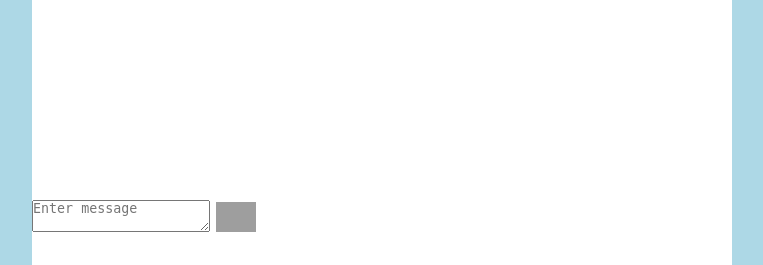
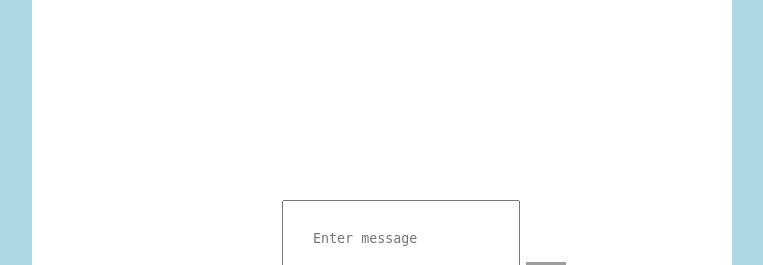
Before and after one commit to YomnaElmousalami/recipe-generator, a Flask app: page / in a window 1280 px wide. Shown: the part 736-1001 px from the top of the page, without its empty margins (48-811 px from the left). Run offline with Flask 3, Linux system fonts and the light colour scheme; grey boxes are pictures that could not be loaded.

Commit message:
css styling for scrolling

```diff
--- a/static/style.css
+++ b/static/style.css
@@ -33,17 +33,13 @@ body{
   max-width: 100px;
 }
 
-.send_logo img{
-  max-width: 40px;
-}
-
 .chatbot{
   background: white;
   width: 700px;
   height: 700px;
   transform: translateX(80px);
   font-size: 20px;
-  overflow: hidden;
+  overflow: auto;
 }
 
 .chatbot .chatbox{
@@ -79,3 +75,15 @@ body{
   margin: 1px 0;
   line-height: normal;
 }
+
+.input textarea{
+  outline: 5px;
+  outline-color: #dedbdf;
+  transform: translateX(250px);
+  padding: 30px;
+}
+
+.input .send_logo img{
+  max-width: 40px;
+  transform: translateX(250px);
+}
```
